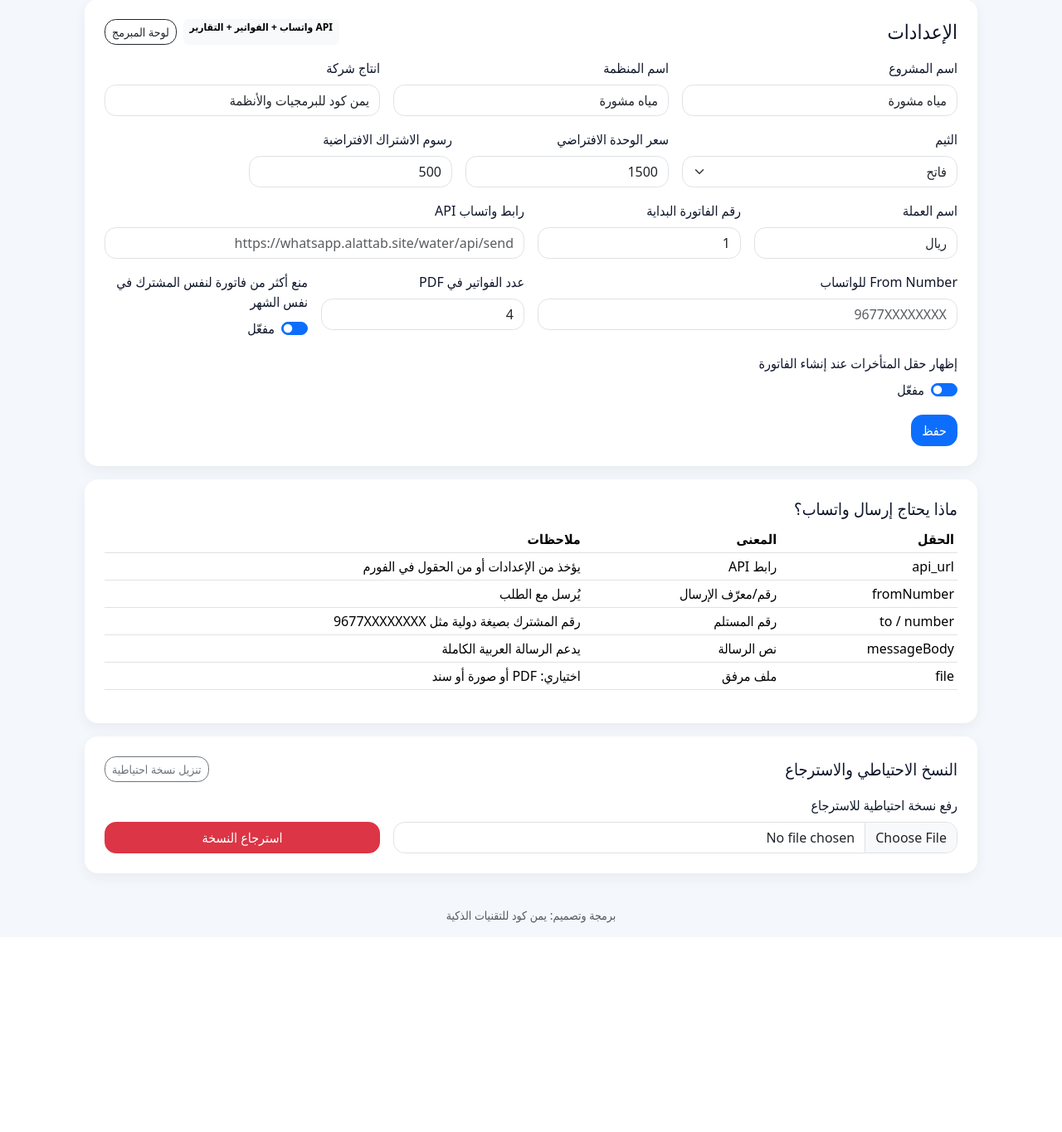
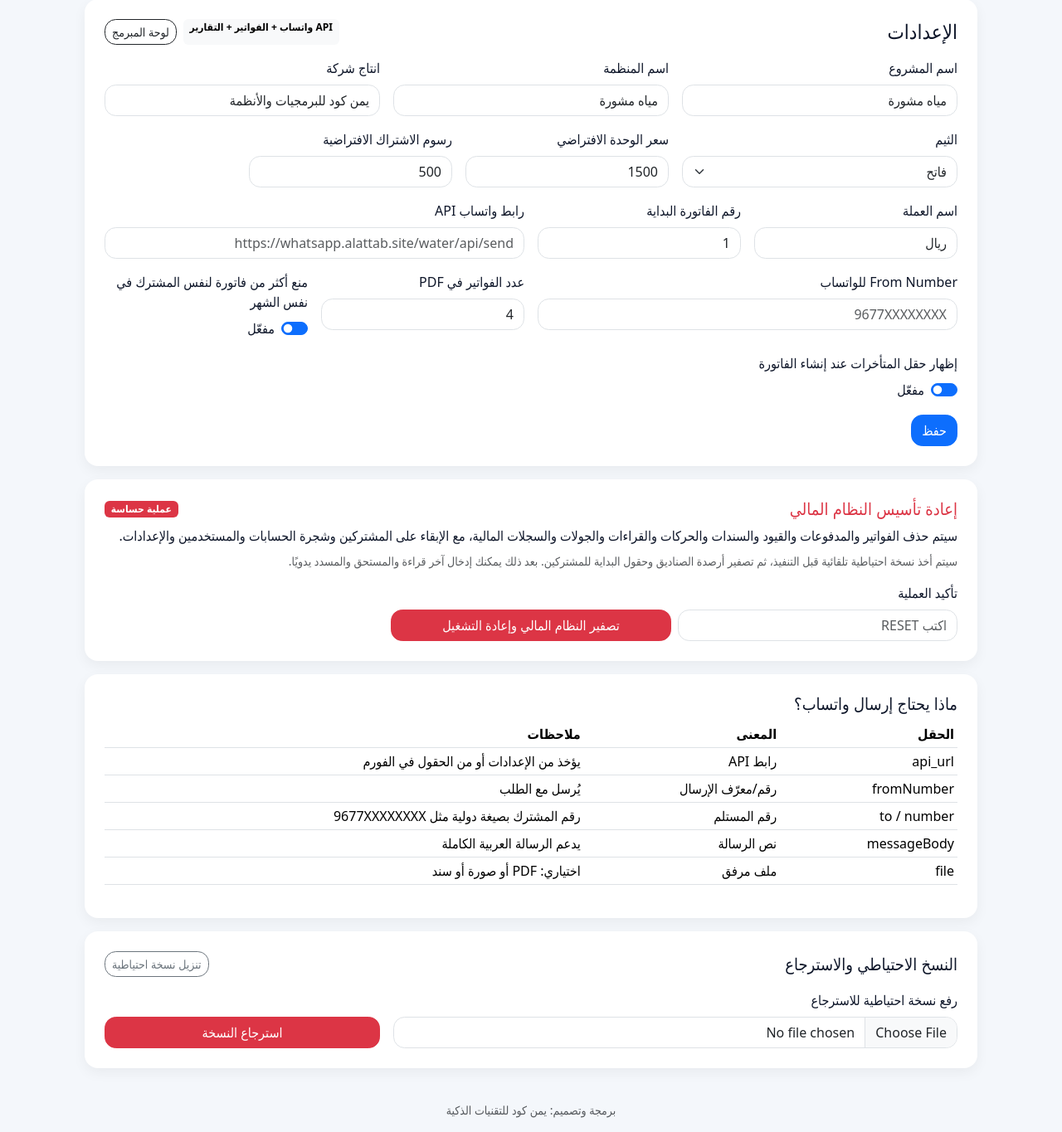
Before and after one commit to zydan25/water-pos-postgres, a Flask app: page /settings in a window 1280 px wide. Shown: the part 82-1447 px from the top of the page at 83% size. Before the commit the page ends 1195 px from the top, so only its background shows below. Run offline with Flask 3, Linux system fonts and the light colour scheme; a user stored in the database is signed in; data comes from the database, SQL or seed files in the repository.

Commit message:
feat: add financial reset button to settings

```diff
--- a/templates/settings.html
+++ b/templates/settings.html
@@ -46,6 +46,24 @@
     </form>
   </div>
 
+  <div class="card p-4 mt-3 border-danger">
+    <div class="d-flex justify-content-between align-items-center flex-wrap gap-2 mb-2">
+      <h5 class="mb-0 text-danger">إعادة تأسيس النظام المالي</h5>
+      <span class="badge text-bg-danger">عملية حساسة</span>
+    </div>
+    <p class="mb-2">سيتم حذف الفواتير والمدفوعات والقيود والسندات والحركات والقراءات والجولات والسجلات المالية، مع الإبقاء على المشتركين وشجرة الحسابات والمستخدمين والإعدادات.</p>
+    <p class="small text-muted mb-3">سيتم أخذ نسخة احتياطية تلقائية قبل التنفيذ، ثم تصفير أرصدة الصناديق وحقول البداية للمشتركين. بعد ذلك يمكنك إدخال آخر قراءة والمستحق والمسدد يدويًا.</p>
+    <form method="post" action="{{ url_for('reset_financial_system') }}" onsubmit="return confirm('تحذير: سيتم تصفير النظام المالي وحذف جميع الفواتير والمدفوعات والقيود والسندات والحركات. المشتركين وشجرة الحسابات فقط سيبقون. هل تريد المتابعة؟\n\nاكتب RESET في الحقل للتأكيد.');" class="row g-2 align-items-end">
+      <div class="col-md-4">
+        <label class="form-label">تأكيد العملية</label>
+        <input class="form-control" name="confirm" value="" placeholder="اكتب RESET" autocomplete="off" required>
+      </div>
+      <div class="col-md-4">
+        <button class="btn btn-danger w-100" type="submit">تصفير النظام المالي وإعادة التشغيل</button>
+      </div>
+    </form>
+  </div>
+
   <div class="card p-4 mt-3">
     <h5>ماذا يحتاج إرسال واتساب؟</h5>
     <div class="table-responsive">
```
